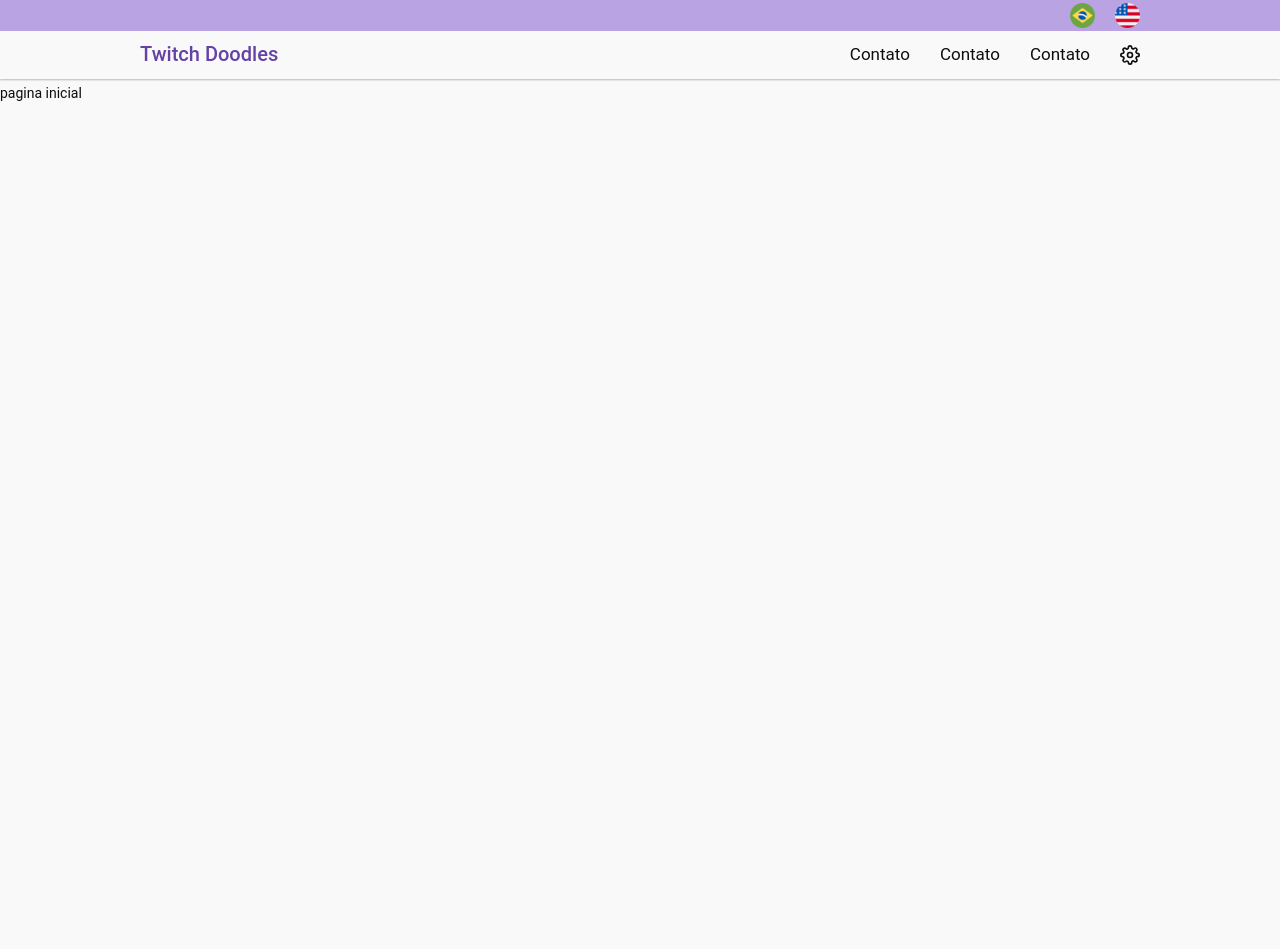
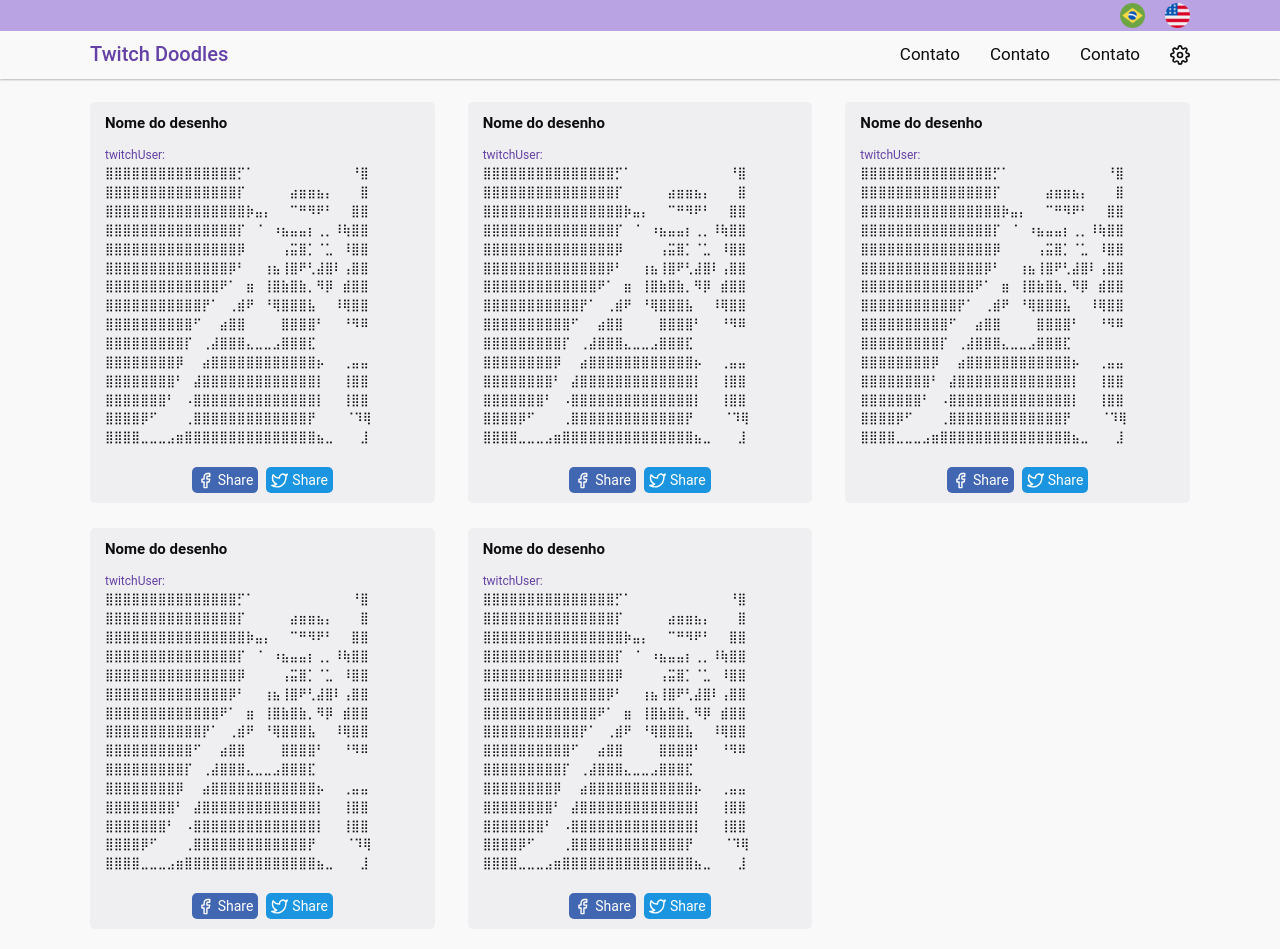
Before and after one commit to gabrielgraciani/twitch-doodles-frontend, a React (Create React App) app: page / in a window 1280 px wide. Before the commit the page ends 800 px from the top, so only its background shows below. Built offline with nearby package versions, Linux system fonts and the light colour scheme; what i18next-xhr-backend would draw is missing.

Commit message:
making the home page

```diff
--- a/src/Layout/Layout.styles.ts
+++ b/src/Layout/Layout.styles.ts
@@ -3,6 +3,9 @@ import styled from 'styled-components';
 const Container = styled.div`
   flex-grow: 1;
   padding-top: 82px;
+  display: flex;
+  flex-direction: column;
+  align-items: center;
 `;
 
 export { Container };
--- /dev/null
+++ b/src/Pages/Home/Home.styles.ts
@@ -0,0 +1,104 @@
+import styled, { css } from 'styled-components';
+
+interface ShareButtonProps {
+  socialType?: 'facebook' | 'twitter';
+}
+
+const buttonTypeVariations = {
+  facebook: css`
+    background: #4267b2;
+
+    &:hover {
+      background: #365899;
+    }
+  `,
+  twitter: css`
+    background: #1b95e0;
+
+    &:hover {
+      background: #0c7abf;
+    }
+  `,
+};
+
+const Container = styled.div`
+  width: 90%;
+  max-width: 110rem;
+`;
+
+const CardsContainer = styled.div`
+  display: grid;
+  grid-template-columns: repeat(auto-fill, minmax(320px, 1fr));
+  justify-content: space-between;
+  grid-row-gap: 2.5rem;
+  grid-column-gap: 3%;
+  padding: 2rem 0;
+`;
+
+const Card = styled.div`
+  display: flex;
+  flex-direction: column;
+  background: ${props => props.theme.colors.cardBackground};
+  border-radius: 0.5rem;
+  padding: 1rem 1.5rem;
+`;
+
+const CardHeader = styled.div`
+  display: flex;
+  font-size: 1.5rem;
+  font-weight: 600;
+  margin-bottom: 1rem;
+`;
+
+const CardContent = styled.div`
+  display: flex;
+  font-size: 1.2rem;
+  flex-direction: column;
+  margin-bottom: 2rem;
+`;
+
+const UserName = styled.span`
+  color: ${props => props.theme.colors.purple};
+`;
+
+const CardFooter = styled.div`
+  display: flex;
+  justify-content: center;
+  align-items: center;
+`;
+
+const CardShareButton = styled.button<ShareButtonProps>`
+  padding: 0.2rem 0.5rem;
+  display: flex;
+  align-items: center;
+  border-radius: 0.5rem;
+  margin-right: 0.8rem;
+  transition: all 0.2s ease;
+  color: #fff;
+
+  ${props => buttonTypeVariations[props.socialType || 'facebook']}
+
+  &:last-child {
+    margin-right: 0;
+  }
+
+  svg {
+    font-size: 1.7rem;
+    margin-right: 0.4rem;
+
+    path {
+      color: #fff;
+    }
+  }
+`;
+
+export {
+  Container,
+  CardsContainer,
+  Card,
+  CardHeader,
+  CardContent,
+  UserName,
+  CardFooter,
+  CardShareButton,
+};
--- a/src/Pages/Home/Home.tsx
+++ b/src/Pages/Home/Home.tsx
@@ -1,10 +1,52 @@
 import React from 'react';
-import { useTranslation } from 'react-i18next';
+import { FiFacebook, FiTwitter } from 'react-icons/fi';
+
+import {
+  Container,
+  CardsContainer,
+  Card,
+  CardHeader,
+  CardContent,
+  CardFooter,
+  UserName,
+  CardShareButton,
+} from './Home.styles';
 
 const Home = (): React.ReactElement => {
-  const { t } = useTranslation();
+  return (
+    <Container>
+      <CardsContainer>
+        {Array.from(Array(5).keys()).map(() => (
+          <Card>
+            <CardHeader>Nome do desenho</CardHeader>
+            <CardContent>
+              <UserName>twitchUser: </UserName>
+              ⣿⣿⣿⣿⣿⣿⣿⣿⣿⣿⣿⣿⣿⣿⣿⡋⠁⠀⠀⠀⠀⠀⠀⠀⠀⠀⠀⠀⠘⣿ ⣿⣿⣿⣿⣿⣿⣿⣿⣿⣿⣿⣿⣿⣿⣿⡏⠀⠀⠀⠀⠀⣴⣶⣶⣦⡄⠀⠀⠀⣿
+              ⣿⣿⣿⣿⣿⣿⣿⣿⣿⣿⣿⣿⣿⣿⣿⣿⡷⣤⡄⠀⠀⠉⠛⠻⠟⠃⠀⠀⣿⣿ ⣿⣿⣿⣿⣿⣿⣿⣿⣿⣿⣿⣿⣿⣿⣿⡏⠀⠈⠀⠰⣦⣤⣤⡆⢀⡀⠸⢷⣿⣿
+              ⣿⣿⣿⣿⣿⣿⣿⣿⣿⣿⣿⣿⣿⣿⣿⡿⠀⠀⠀⠀⢠⣭⣿⡁⠈⣁⠀⠸⣿⣿ ⣿⣿⣿⣿⣿⣿⣿⣿⣿⣿⣿⣿⣿⣿⡿⠃⠀⠀⢰⣦⢸⣿⠟⢃⣼⣿⠇⢠⣿⣿
+              ⣿⣿⣿⣿⣿⣿⣿⣿⣿⣿⣿⣿⣿⠟⠁⠀⣶⠀⢸⣿⣷⣿⣷⡀⠻⡿⠀⣾⣿⣿ ⣿⣿⣿⣿⣿⣿⣿⣿⣿⣿⣿⡟⠁⠀⢀⣾⠟⠀⠘⢿⣿⣿⣿⣧⠀⠀⠸⢿⣿⣿
+              ⣿⣿⣿⣿⣿⣿⣿⣿⣿⣿⠋⠀⠀⣴⣿⣿⠀⠀⠀⠀⣿⣿⣿⣿⠃⠀⠀⠘⠻⠿ ⣿⣿⣿⣿⣿⣿⣿⣿⣿⡏⠀⢀⣼⣿⣿⣿⣄⣀⣀⣠⣿⣿⣿⣏⠀⠀⠀⠀⠀⠀
+              ⣿⣿⣿⣿⣿⣿⣿⣿⡿⠀⠀⣴⣿⣿⣿⣿⣿⣿⣿⣿⣿⣿⣿⣿⡦⠀⠀⢀⣤⣤ ⣿⣿⣿⣿⣿⣿⣿⣿⠃⠀⣼⣿⣿⣿⣿⣿⣿⣿⣿⣿⣿⣿⣿⣿⡇⠀⠀⢸⣿⣿
+              ⣿⣿⣿⣿⣿⣿⣿⠃⠀⠠⣿⣿⣿⣿⣿⣿⣿⣿⣿⣿⣿⣿⣿⣿⡇⠀⠀⢸⣿⣿ ⣿⣿⣿⣿⡿⠋⠀⠀⠀⢀⣿⣿⣿⣿⣿⣿⣿⣿⣿⣿⣿⣿⣿⡟⠀⠀⠀ ⠈⠹⢿
+              ⣿⣿⣿⣿⣀⣀⣀⣠⣶⣿⣿⣿⣿⣿⣿⣿⣿⣿⣿⣿⣿⣿⣿⣿⣦⣀⠀⠀⠀⣸
+            </CardContent>
+            <CardFooter>
+              <CardShareButton>
+                <FiFacebook />
+                Share
+              </CardShareButton>
 
-  return <div>{t('pages.home.title')}</div>;
+              <CardShareButton socialType="twitter">
+                <FiTwitter />
+                Share
+              </CardShareButton>
+            </CardFooter>
+            <i className="fa fa-twitter" />
+          </Card>
+        ))}
+      </CardsContainer>
+    </Container>
+  );
 };
 
 export default Home;
--- a/src/components/Header/Header.styles.ts
+++ b/src/components/Header/Header.styles.ts
@@ -25,7 +25,7 @@ const LanguageContainer = styled.div`
 
 const Container = styled.div`
   width: 90%;
-  max-width: 100rem;
+  max-width: 110rem;
   display: flex;
   align-items: center;
   justify-content: space-between;
@@ -69,7 +69,7 @@ const FlagsContainer = styled.div`
   justify-content: flex-end;
   width: 90%;
   padding: 0.3rem 0rem;
-  max-width: 100rem;
+  max-width: 110rem;
 `;
 
 const FlagButton = styled.button`
--- a/src/styles/styled.d.ts
+++ b/src/styles/styled.d.ts
@@ -16,6 +16,8 @@ declare module 'styled-components' {
 
       purple: string;
       purpleLight: string;
+
+      cardBackground: string;
     };
   }
 }
--- a/src/styles/themes/dark.ts
+++ b/src/styles/themes/dark.ts
@@ -13,5 +13,7 @@ export default {
 
     purple: '#6441a5',
     purpleLight: '#b9a3e3',
+
+    cardBackground: '#1f1f23',
   },
 };
--- a/src/styles/themes/light.ts
+++ b/src/styles/themes/light.ts
@@ -13,5 +13,7 @@ export default {
 
     purple: '#6441a5',
     purpleLight: '#b9a3e3',
+
+    cardBackground: '#EFEFF1',
   },
 };
```
